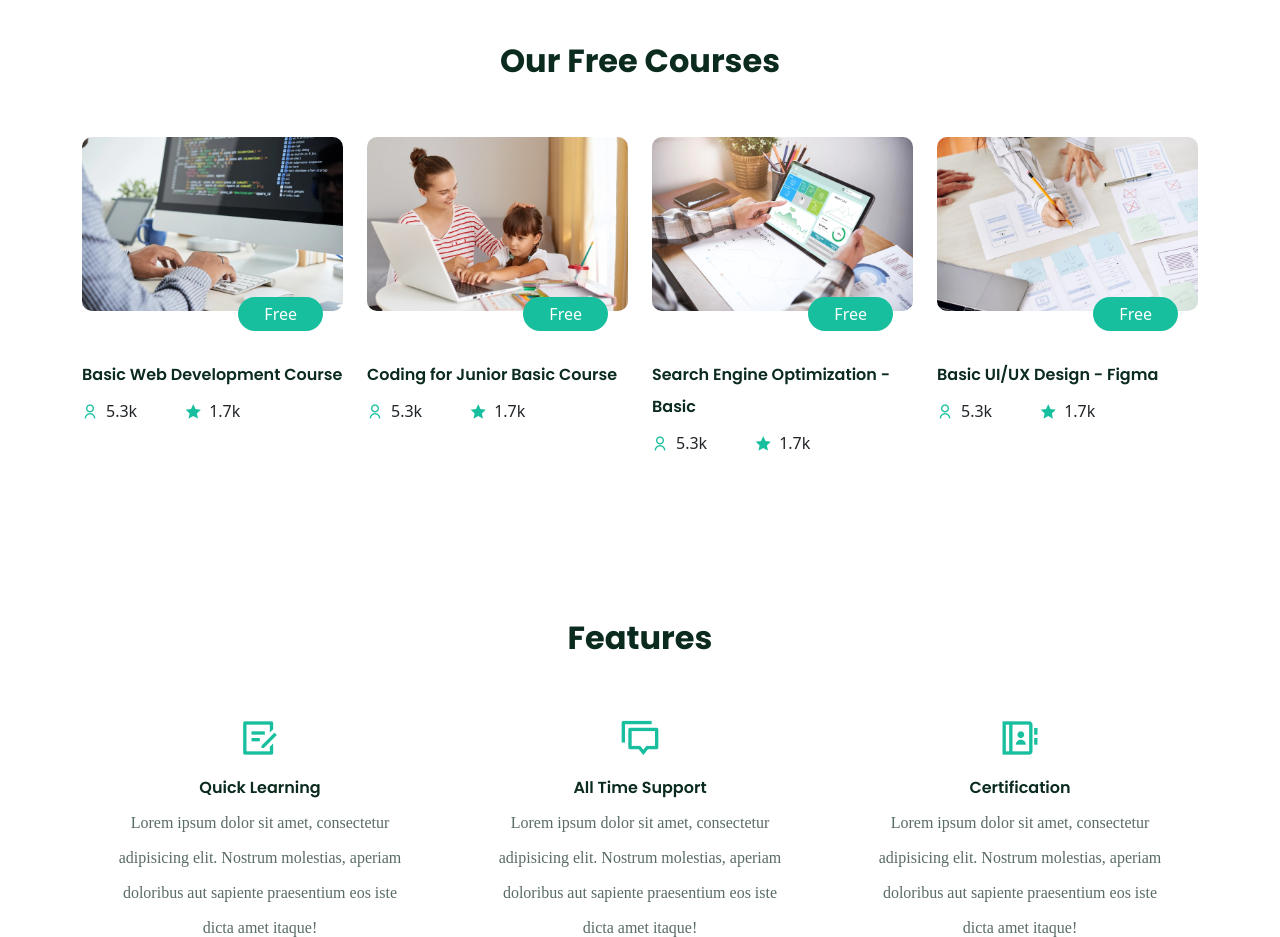
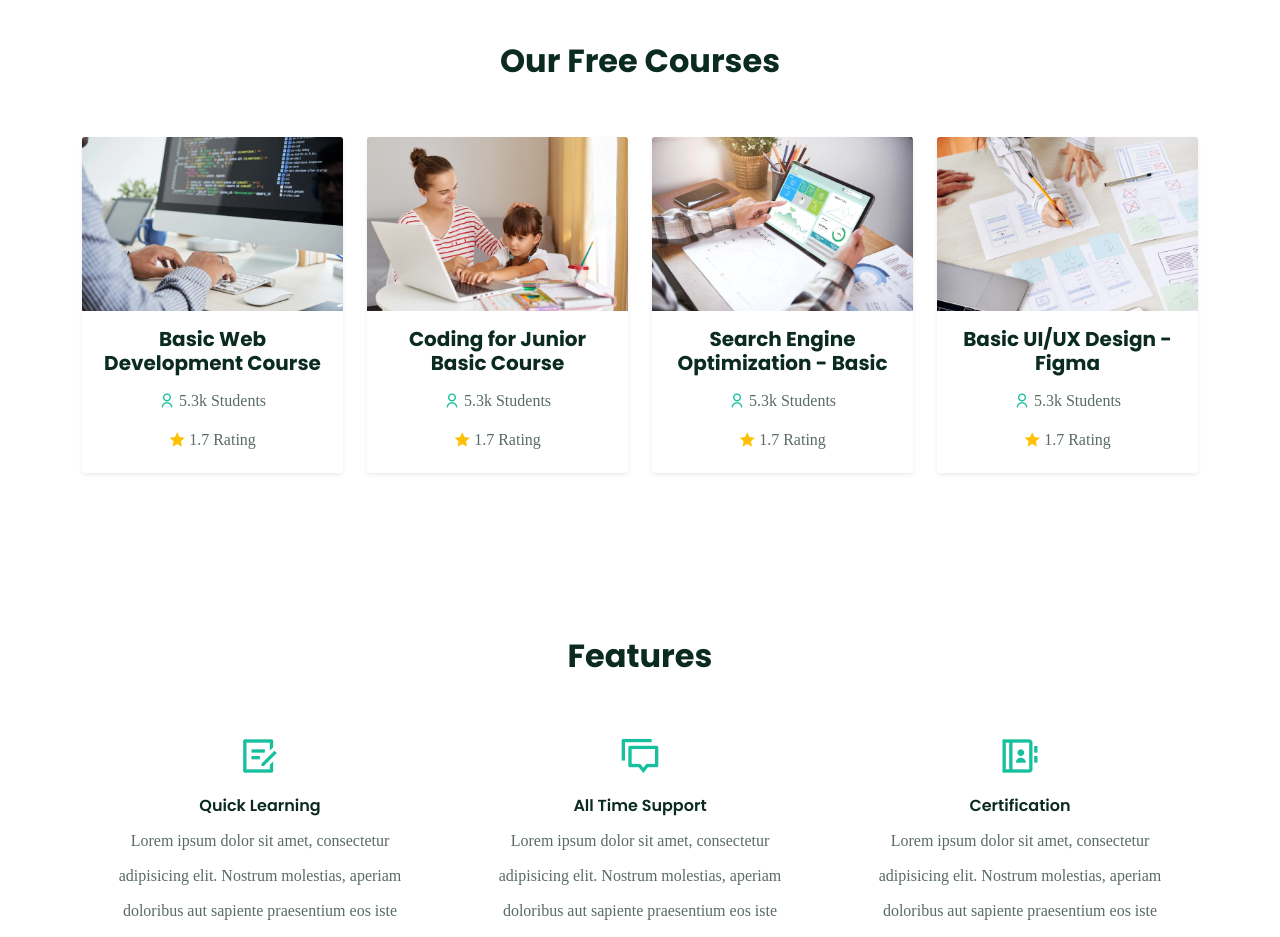
Before and after one commit to MGCSE-git/ELearnApp, a React (Create React App) app in the folder client/: page / in a window 1280 px wide. Shown: the part 2100-3037 px from the top of the page. Built offline with nearby package versions, Linux system fonts and the light colour scheme; a web font is replaced by a local one.

Commit message:
Changes committed

```diff
--- a/client/src/components/Free-course-section/FreeCourse.jsx
+++ b/client/src/components/Free-course-section/FreeCourse.jsx
@@ -1,11 +1,9 @@
 import React from "react";
-import { Container, Row, Col } from "reactstrap";
 
 import courseImg01 from "../../assests/images/web-development.png";
 import courseImg02 from "../../assests/images/kids-learning.png";
 import courseImg03 from "../../assests/images/seo.png";
 import courseImg04 from "../../assests/images/ui-ux.png";
-import FreeCourseCard from "./FreeCourseCard";
 
 import "./free-course.css";
 
@@ -24,7 +22,6 @@ const freeCourseData = [
     students: 5.3,
     rating: 1.7,
   },
-
   {
     id: "03",
     title: "Search Engine Optimization - Basic",
@@ -32,7 +29,6 @@ const freeCourseData = [
     students: 5.3,
     rating: 1.7,
   },
-
   {
     id: "04",
     title: "Basic UI/UX Design - Figma",
@@ -45,19 +41,36 @@ const freeCourseData = [
 const FreeCourse = () => {
   return (
     <section>
-      <Container>
-        <Row>
-          <Col lg="12" className="text-center mb-5">
+      <div className="container">
+        <div className="row">
+          <div className="col-lg-12 text-center mb-5">
             <h2 className="fw-bold">Our Free Courses</h2>
-          </Col>
+          </div>
 
-          {freeCourseData.map((item) => (
-            <Col lg="3" md="4" className="mb-4" key={item.id}>
-              <FreeCourseCard item={item} />
-            </Col>
+          {freeCourseData.map((course) => (
+            <div className="col-lg-3 col-md-4 mb-4" key={course.id}>
+              <div className="card h-100 shadow-sm border-0">
+                <img
+                  src={course.imgUrl}
+                  className="card-img-top"
+                  alt={course.title}
+                />
+                <div className="card-body text-center">
+                  <h5 className="card-title fw-bold">{course.title}</h5>
+                  <p className="mb-1">
+                    <i className="ri-user-line me-1"></i>
+                    {course.students}k Students
+                  </p>
+                  <p className="mb-0">
+                    <i className="ri-star-fill text-warning me-1"></i>
+                    {course.rating} Rating
+                  </p>
+                </div>
+              </div>
+            </div>
           ))}
-        </Row>
-      </Container>
+        </div>
+      </div>
     </section>
   );
 };
```
